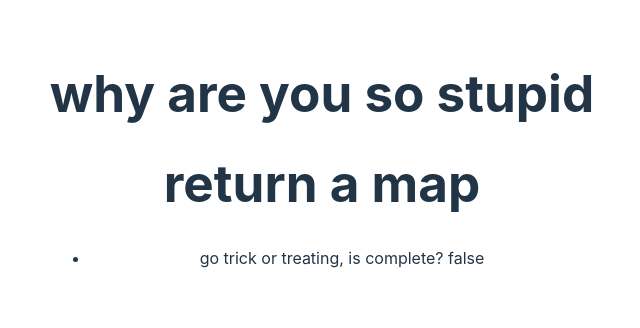
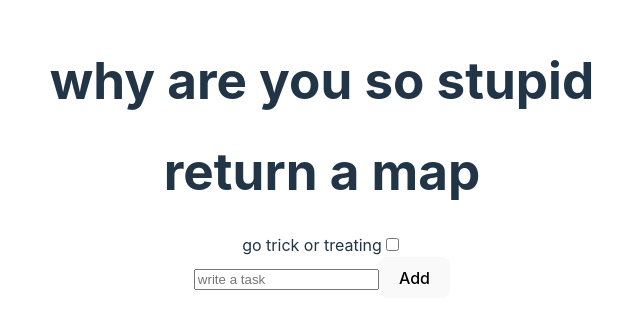
Before and after one commit to escavanessa/Notebook, a React (Vite) app: page / in a window 1280 px wide. Shown: the part 242-570 px from the top of the page, without its empty margins (318-958 px from the left). Built offline with nearby package versions, Linux system fonts and the light colour scheme.

Commit message:
all changes grey and i made!! gonna start over

```diff
--- a/src/App.jsx
+++ b/src/App.jsx
@@ -16,24 +16,48 @@ function App() {
     }
   ]);
 
-  const addTask = () => {
-    const newTask = [...tasks];
+  const addTask = (value) => {
+    const newTask = [...tasks, { title: value, completed: false }];
     setTasks(newTask);
   }
 
 
-  const inputForm = () => {
+
+  const isCompleted = (index) => {
+    const newTask = [...tasks]
+    const thisTask = newTask[index]
+    if (thisTask.completed === false) {
+      thisTask.completed = true
+    } else {
+      thisTask.completed = false
+    }
+    setTasks(newTask);
+  }
+
+
+  const InputForm = () => {
+    const [value, setValue] = useState("")
+
+
+
+    const handleSubmit = (e) => {
+      e.preventDefault()
+      console.log(value)
+      addTask(value)
+    }
+
+
+
     return (
       <div className='input-wrapper'>
-        <form onSubmit={handleSubmite} >
+        <form onSubmit={handleSubmit} >
           <input
             type='text'
-            id={index}
             value={value}
-            onChange={e => setValue(e.target)}
+            onChange={e => setValue(e.target.value)}
             placeholder='write a task'
           />
-          <button type='submite' onClick={addTask}>Add</button>
+          <button type='submit'>Add</button>
         </form>
       </div>
     );
@@ -46,11 +70,14 @@ function App() {
       <>
         <h1>return a map</h1>
         {tasks.map((task, index) =>
-          <ul key={index}>
-            <li key={index}>
-                <span key={index}>{task.title}, is complete? {task.completed + ''}</span>
-            </li>
-          </ul>
+          <>
+            <span className='item-title'>{task.title}</span>
+            <input className='checkbox'
+              type='checkbox'
+              checked={task.completed}
+              onChange={() => isCompleted(index)}
+            />
+          </>
         )}
 
       </>
@@ -61,8 +88,9 @@ function App() {
 
   return (
     <>
-    <h1>why are you so stupid</h1>
-    <TaskList addTask={addTask}/>
+      <h1>why are you so stupid</h1>
+      <TaskList addTask={addTask} />
+      <InputForm />
     </>
   )
 }
```
